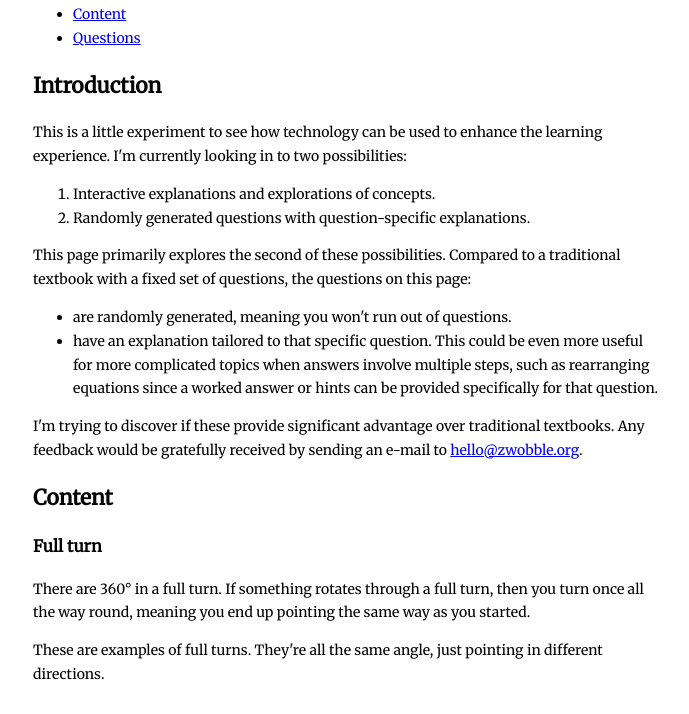
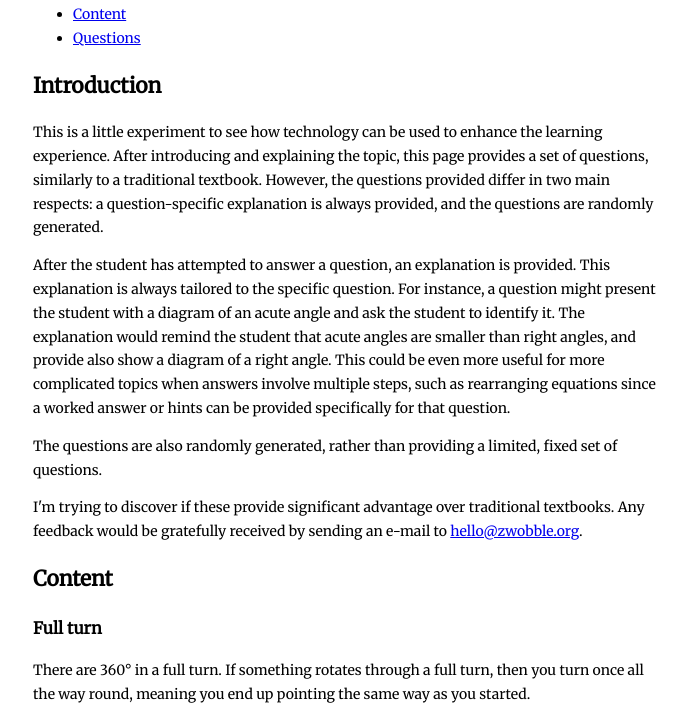
Before and after one commit to mwilliamson/maths-lessons, a website: page types-of-angles.html in a window 1280 px wide. Shown: the part 82-796 px from the top of the page, without its empty margins (292-981 px from the left). Drawn offline with nearby package versions, Linux system fonts and the light colour scheme; files that its build step writes are made by us from their sources.

Commit message:
Rewrite introduction

```diff
--- a/types-of-angles.html
+++ b/types-of-angles.html
@@ -19,31 +19,29 @@
 
       <p>
         This is a little experiment to see how technology can be used to enhance the learning experience.
-        I'm currently looking in to two possibilities:
+        After introducing and explaining the topic,
+        this page provides a set of questions, similarly to a traditional textbook.
+        However, the questions provided differ in two main respects:
+        a question-specific explanation is always provided,
+        and the questions are randomly generated.
       </p>
 
-      <ol>
-        <li>Interactive explanations and explorations of concepts.</li>
-        <li>Randomly generated questions with question-specific explanations.</li>
-      </ol>
+      <p>
+        After the student has attempted to answer a question,
+        an explanation is provided.
+        This explanation is always tailored to the specific question.
+        For instance, a question might present the student with a diagram of an acute angle and ask the student to identify it.
+        The explanation would remind the student that acute angles are smaller than right angles,
+        and provide also show a diagram of a right angle.
+        This could be even more useful for more complicated topics when answers involve multiple steps,
+        such as rearranging equations
+        since a worked answer or hints can be provided specifically for that question.
+      </p>
 
       <p>
-        This page primarily explores the second of these possibilities.
-        Compared to a traditional textbook with a fixed set of questions,
-        the questions on this page:
+        The questions are also randomly generated,
+        rather than providing a limited, fixed set of questions.
       </p>
-
-      <ul>
-        <li>
-          are randomly generated, meaning you won't run out of questions.
-        </li>
-        <li>
-          have an explanation tailored to that specific question.
-          This could be even more useful for more complicated topics when answers involve multiple steps,
-          such as rearranging equations
-          since a worked answer or hints can be provided specifically for that question.
-        </li>
-      </ul>
 
       <p>
         I'm trying to discover if these provide significant advantage over traditional textbooks.
```
